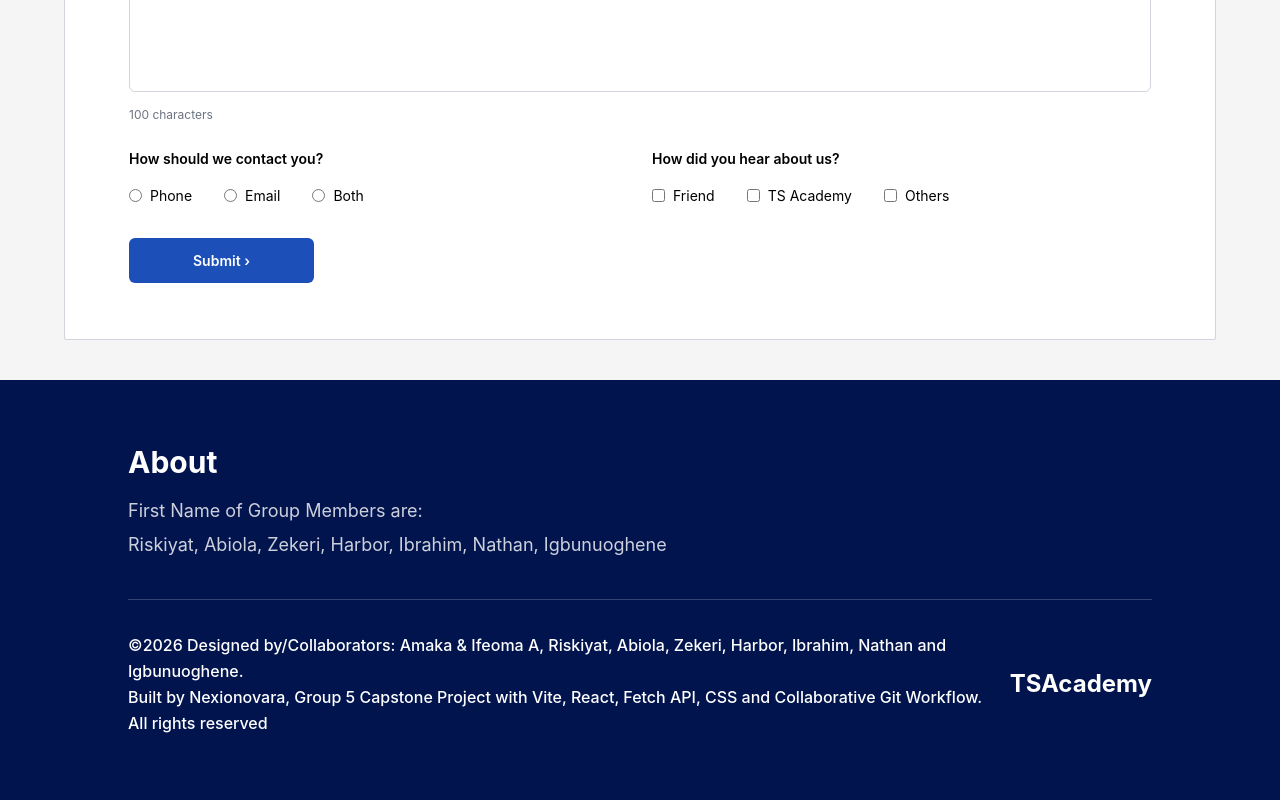
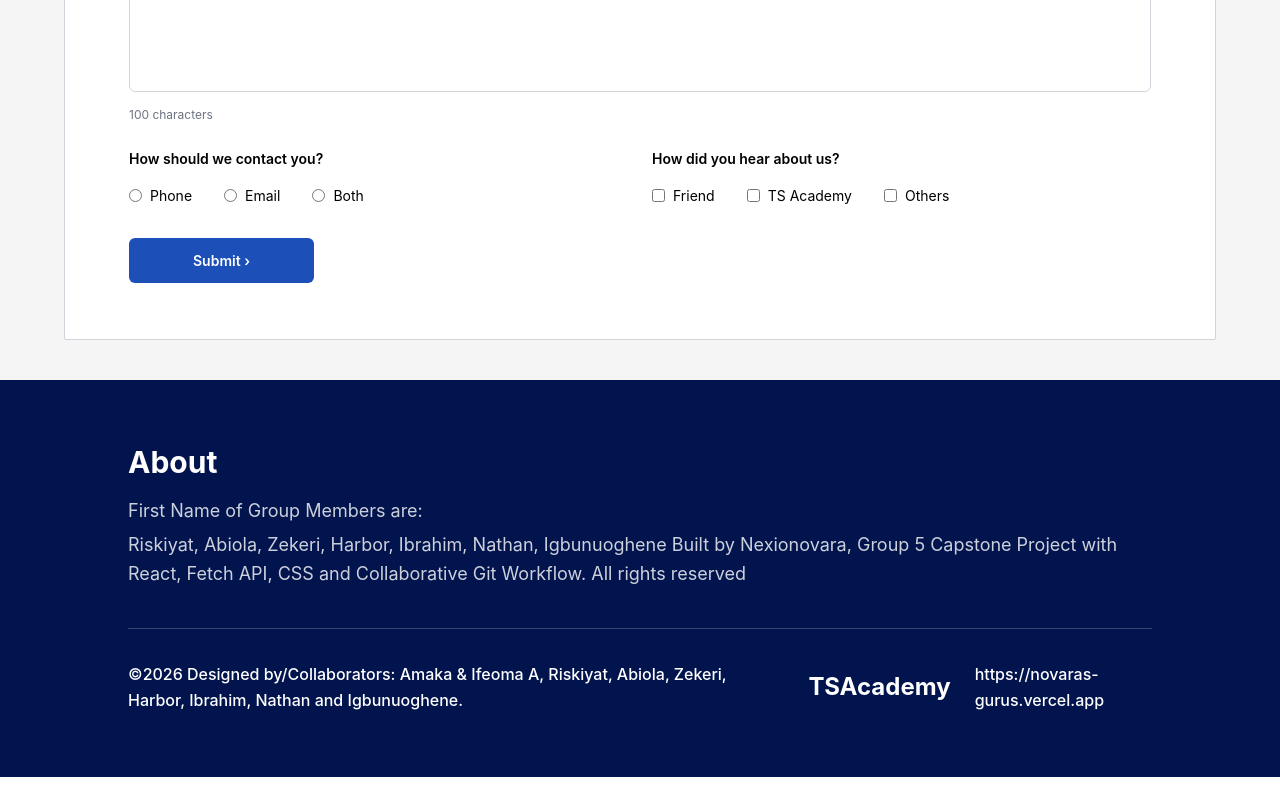
Before and after one commit to nexionovara-collab/Novaras-gurus, a React (Vite) app: page / in a window 1280 px wide. Shown: the part 3058-3858 px from the top of the page. After the commit the page ends 3835 px from the top, so only its background shows below. Built offline with nearby package versions, Linux system fonts and the light colour scheme; no server answers.

Commit message:
Update Footer.jsx

```diff
--- a/src/components/Footer.jsx
+++ b/src/components/Footer.jsx
@@ -64,6 +64,8 @@ function Footer() {
           </p>
           <p className="text-white/80 text-base md:text-lg leading-relaxed mt-1">
             Riskiyat, Abiola, Zekeri, Harbor, Ibrahim, Nathan, Igbunuoghene
+            Built by Nexionovara, Group 5 Capstone Project with React, Fetch API, CSS and Collaborative Git Workflow. All rights reserved
+
           </p>
         </div>
 
@@ -76,9 +78,6 @@ function Footer() {
             <p className="text-white text-sm md:text-base font-medium leading-relaxed">
               ©2026 Designed by/Collaborators: Amaka & Ifeoma A, Riskiyat, Abiola, Zekeri, Harbor, Ibrahim, Nathan and Igbunuoghene.
             </p>
-            <p className="text-white text-sm md:text-base font-medium leading-relaxed">
-              Built by Nexionovara, Group 5 Capstone Project with Vite,  React, Fetch API, CSS and Collaborative Git Workflow. All rights reserved
-            </p>
           </div>
 
           <a
@@ -89,6 +88,9 @@ function Footer() {
           >
             TSAcademy
           </a>
+          <p className="text-white text-sm md:text-base font-medium leading-relaxed">
+              https://novaras-gurus.vercel.app
+            </p>
         </div>
 
       </div>
```
